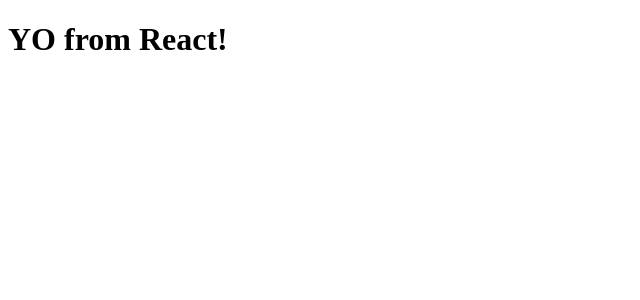
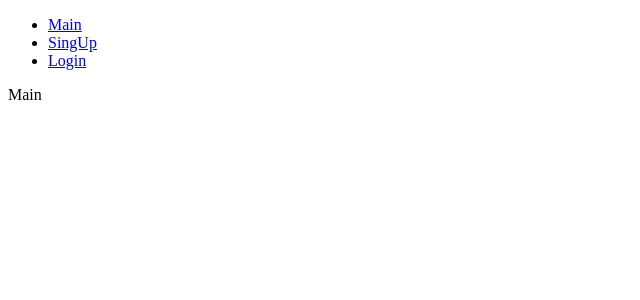
Before and after one commit to OlgaPavlenko/drmcafe, a React app: page / in a window 1280 px wide. Shown: the top 300 px of the page, without its empty margins (0-640 px from the left). Built offline with nearby package versions, Linux system fonts and the light colour scheme.

Commit message:
added routing

```diff
--- a/package.json
+++ b/package.json
@@ -30,6 +30,7 @@
     "husky": "^8.0.3",
     "lint-staged": "^13.2.0",
     "prettier": "^2.8.6",
+    "react-router-dom": "^6.9.0",
     "ts-loader": "^9.4.2",
     "typescript": "^5.0.2",
     "webpack": "^5.76.3",
--- /dev/null
+++ b/src/App.tsx
@@ -0,0 +1,26 @@
+import { FunctionComponent } from 'react';
+import { BrowserRouter, BrowserRouter as Router, Route, Routes } from 'react-router-dom';
+import { Login } from './Login/Login';
+import { Layout } from './pages/Layout/Layout';
+import { Main } from './pages/Main/Main';
+import { NoPage } from './pages/NoPage/NoPage';
+import { SingUp } from './SingUp/SingUp';
+
+const App: FunctionComponent = () => {
+  return (
+    <div className="App">
+      <BrowserRouter>
+        <Routes>
+          <Route path="/" element={<Layout />}>
+            <Route index element={<Main />} />
+            <Route path="login" element={<Login />} />
+            <Route path="createAcc" element={<SingUp />} />
+            <Route path="*" element={<NoPage />} />
+          </Route>
+        </Routes>
+      </BrowserRouter>
+    </div>
+  );
+};
+
+export default App;
--- /dev/null
+++ b/src/Login/Login.tsx
@@ -0,0 +1,5 @@
+import { FunctionComponent } from 'react';
+
+export const Login: FunctionComponent = () => {
+  return <div>Login</div>;
+};
--- /dev/null
+++ b/src/SingUp/SingUp.tsx
@@ -0,0 +1,5 @@
+import { FunctionComponent } from 'react';
+
+export const SingUp: FunctionComponent = () => {
+  return <div>SingUp</div>;
+};
--- a/src/index.tsx
+++ b/src/index.tsx
@@ -1,6 +1,10 @@
-import { createRoot } from "react-dom/client";
-import Hello from "./Hello";
+import React from 'react';
+import ReactDOM from 'react-dom';
+import App from './App';
 
-const container = document.getElementById("root");
-const root = createRoot(container);
-root.render(<Hello />);
+ReactDOM.render(
+  <React.StrictMode>
+    <App />
+  </React.StrictMode>,
+  document.getElementById('root'),
+);
--- /dev/null
+++ b/src/pages/Layout/Layout.tsx
@@ -0,0 +1,24 @@
+import { FunctionComponent } from 'react';
+import { Outlet, Link } from 'react-router-dom';
+
+export const Layout: FunctionComponent = () => {
+  return (
+    <>
+      <nav>
+        <ul>
+          <li>
+            <Link to="/">Main</Link>
+          </li>
+          <li>
+            <Link to="/createAcc">SingUp</Link>
+          </li>
+          <li>
+            <Link to="/login">Login</Link>
+          </li>
+        </ul>
+      </nav>
+
+      <Outlet />
+    </>
+  );
+};
--- /dev/null
+++ b/src/pages/Main/Main.tsx
@@ -0,0 +1,5 @@
+import { FunctionComponent } from 'react';
+
+export const Main: FunctionComponent = () => {
+  return <div>Main</div>;
+};
--- /dev/null
+++ b/src/pages/NoPage/NoPage.tsx
@@ -0,0 +1,5 @@
+import { FunctionComponent } from 'react';
+
+export const NoPage: FunctionComponent = () => {
+  return <div>404</div>;
+};
```
Also changed, not shown: src/constants/constants.ts (added), 1 other file (tests, documents, lock files or other folders).
